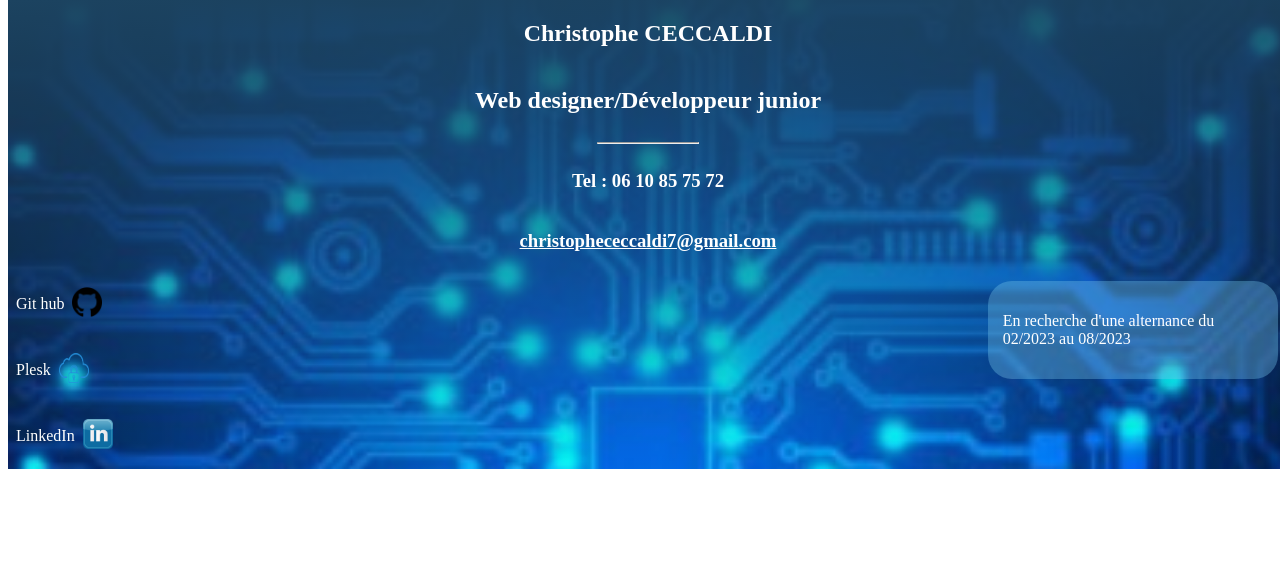
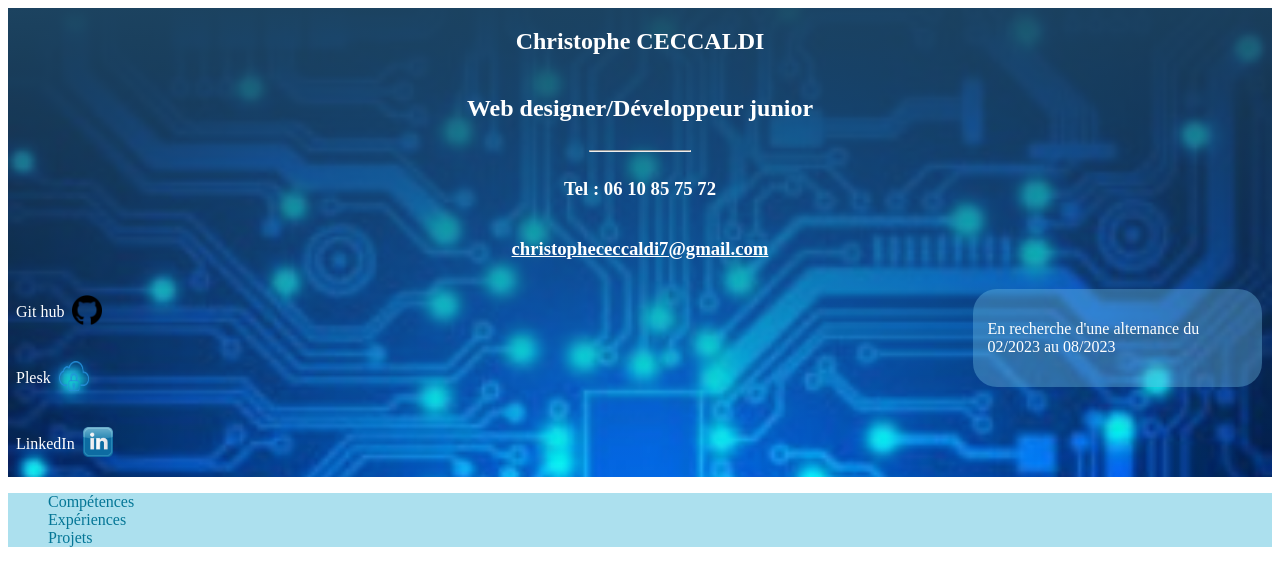
Before and after one commit to christophe-ceccaldi/portofolioplesk, a plain HTML site: page portofolioindex.html in a window 1280 px wide. Drawn offline with Linux system fonts and the light colour scheme; a web font is replaced by a local one.

Commit message:
header soon finish start main

```diff
--- a/portofolioindex.css
+++ b/portofolioindex.css
@@ -10,8 +10,8 @@ header{
     background-repeat: no-repeat;
     width: 100%;
     height: auto;
-    position: absolute;
-    top : 0;
+    /*position: absolute;*/
+   /* top : 0;*/
     display: flex;
     flex-direction: column;
     align-items: center;
@@ -84,3 +84,14 @@ article{
     border-radius: 24px;
     margin: 10px;
 }
+
+main{
+    height: auto;
+    width: auto;
+    background-color: rgb(172, 224, 238);
+}
+
+ul{
+    list-style: none;
+    color :rgb(4, 118, 150)
+}
--- a/portofolioindex.html
+++ b/portofolioindex.html
@@ -52,6 +52,13 @@
 
     </header>
     <main>
+        <div>
+            <ul>
+                <li>Compétences</li>
+                <li>Expériences</li>
+                <li>Projets</li>
+            </ul>
+        </div>
 
     </main>
 
```
